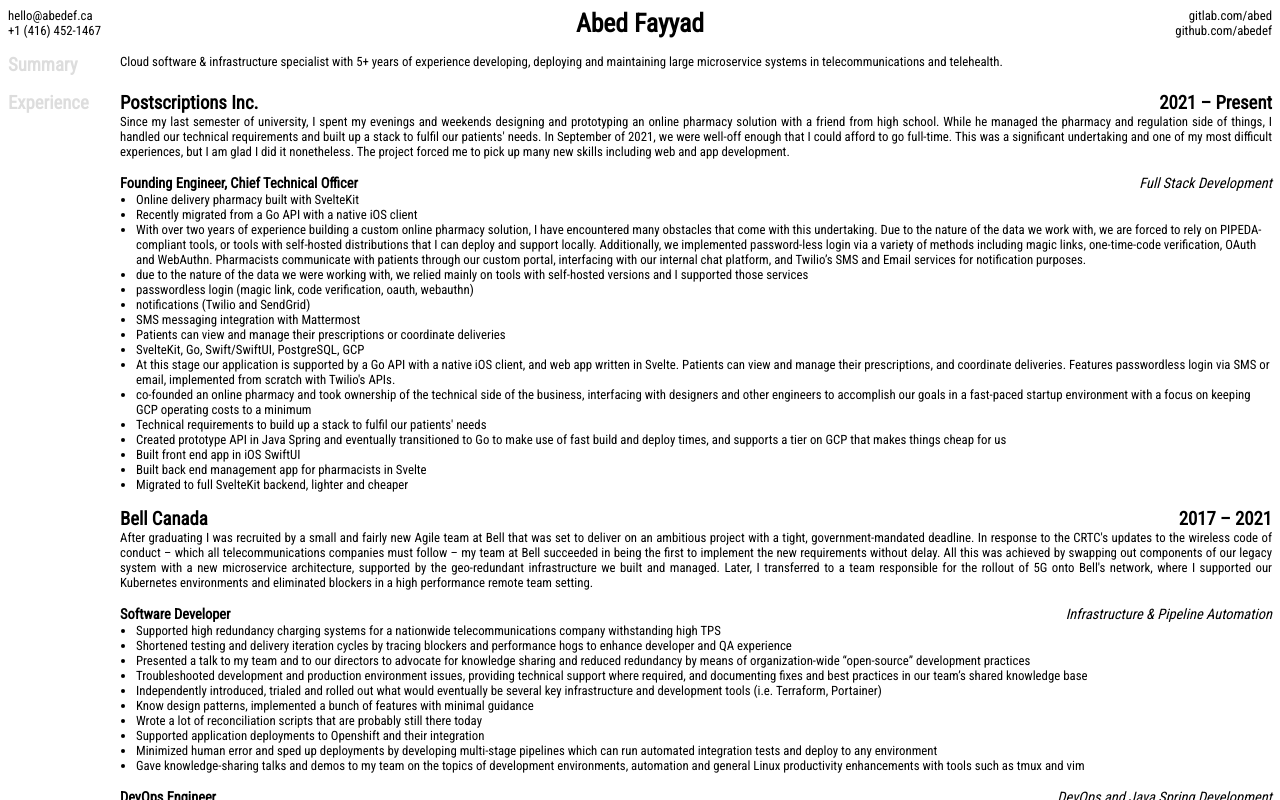
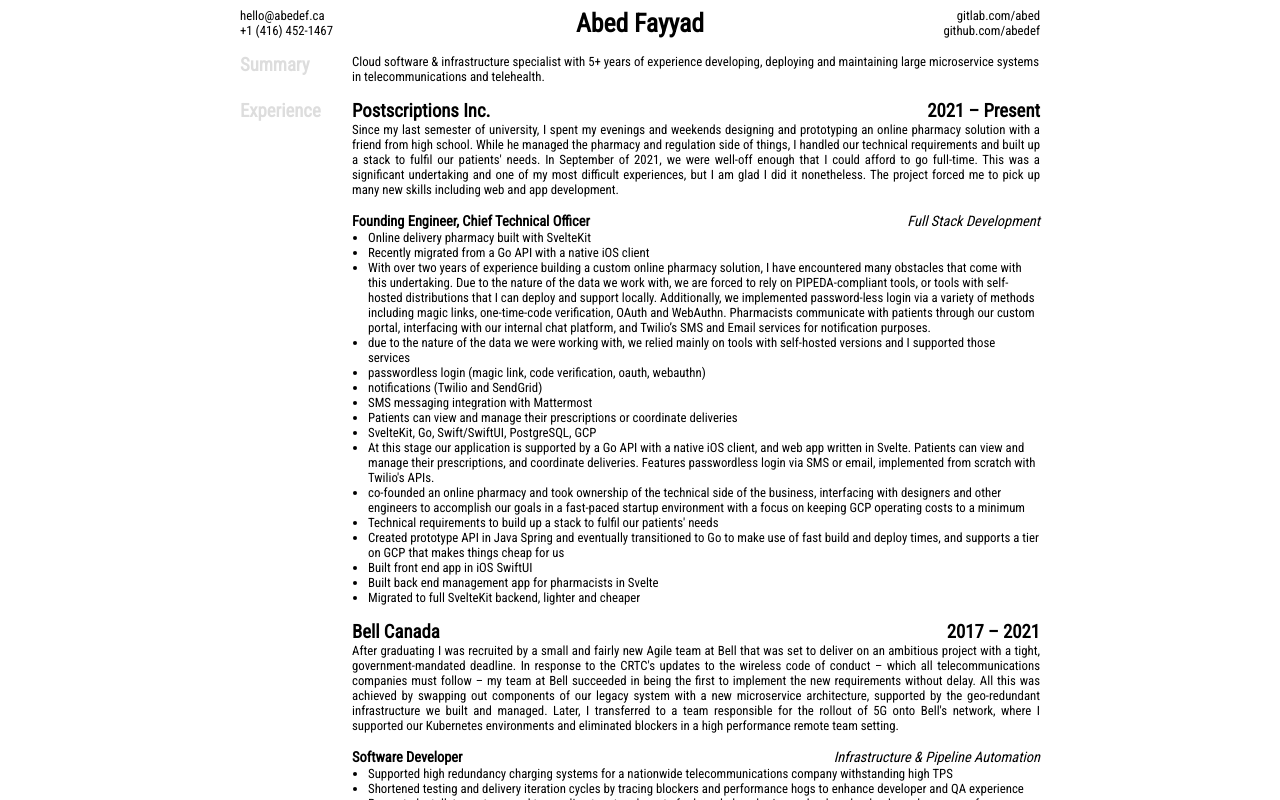
Before and after one commit to abedef/resume, a SvelteKit app: page / in a window 1280 px wide. Shown: the top 800 px of the page. Built offline with nearby package versions, Linux system fonts and the light colour scheme.

Commit message:
Provide a max width

```diff
--- a/src/routes/+page.svelte
+++ b/src/routes/+page.svelte
@@ -279,7 +279,10 @@
 
 <footer>
     <p>
-        built <a href="https://github.com/abedef/resume"><span>✨</span> from scratch <span>✨</span></a> with
+        built <a href="https://github.com/abedef/resume"
+            ><span>✨</span> from scratch <span>✨</span></a
+        >
+        with
         <a href="https://svelte.dev">Svelte</a>
         and hosted with <a href="https://pages.github.com">GitHub Pages</a>
     </p>
@@ -302,6 +305,13 @@
     footer > p > a {
         text-decoration: none;
         color: currentColor;
+    }
+
+    header,
+    section,
+    footer {
+        max-width: 50rem;
+        margin: 0 auto;
     }
 
     section {
```
